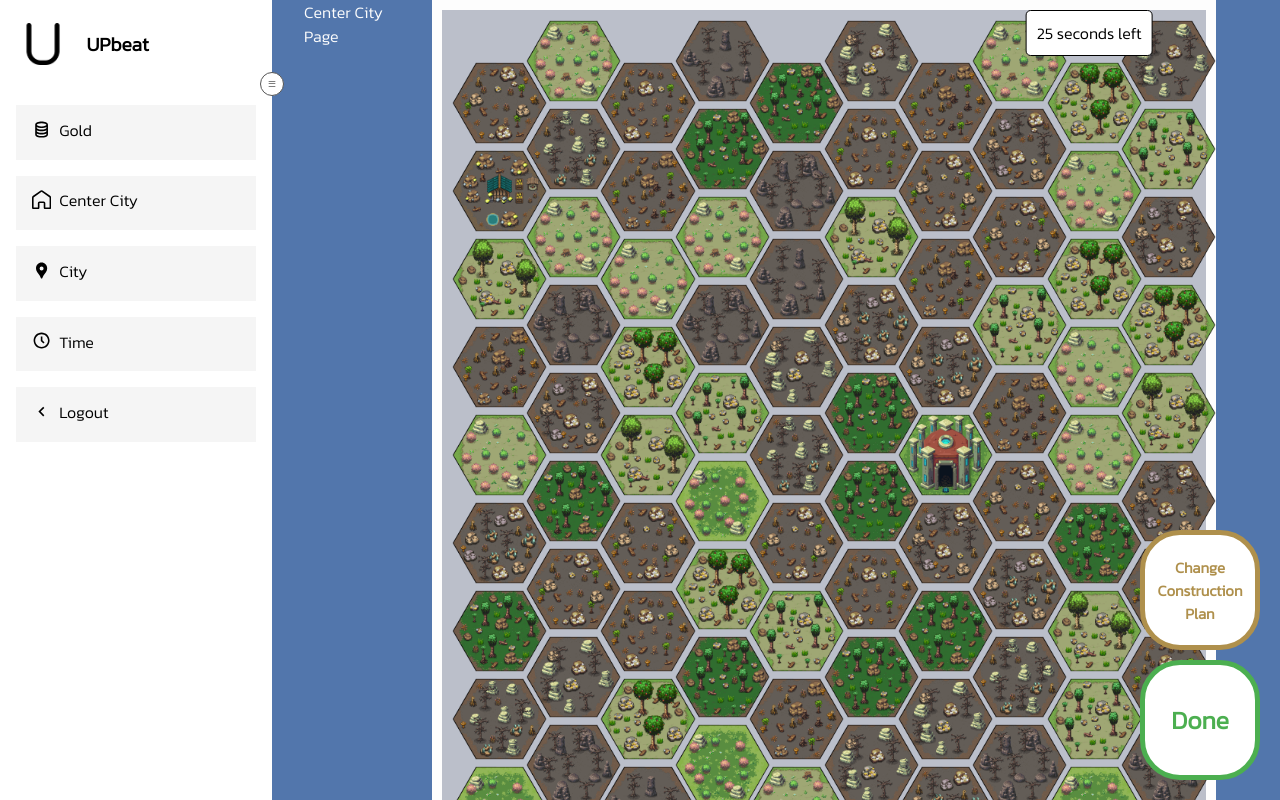
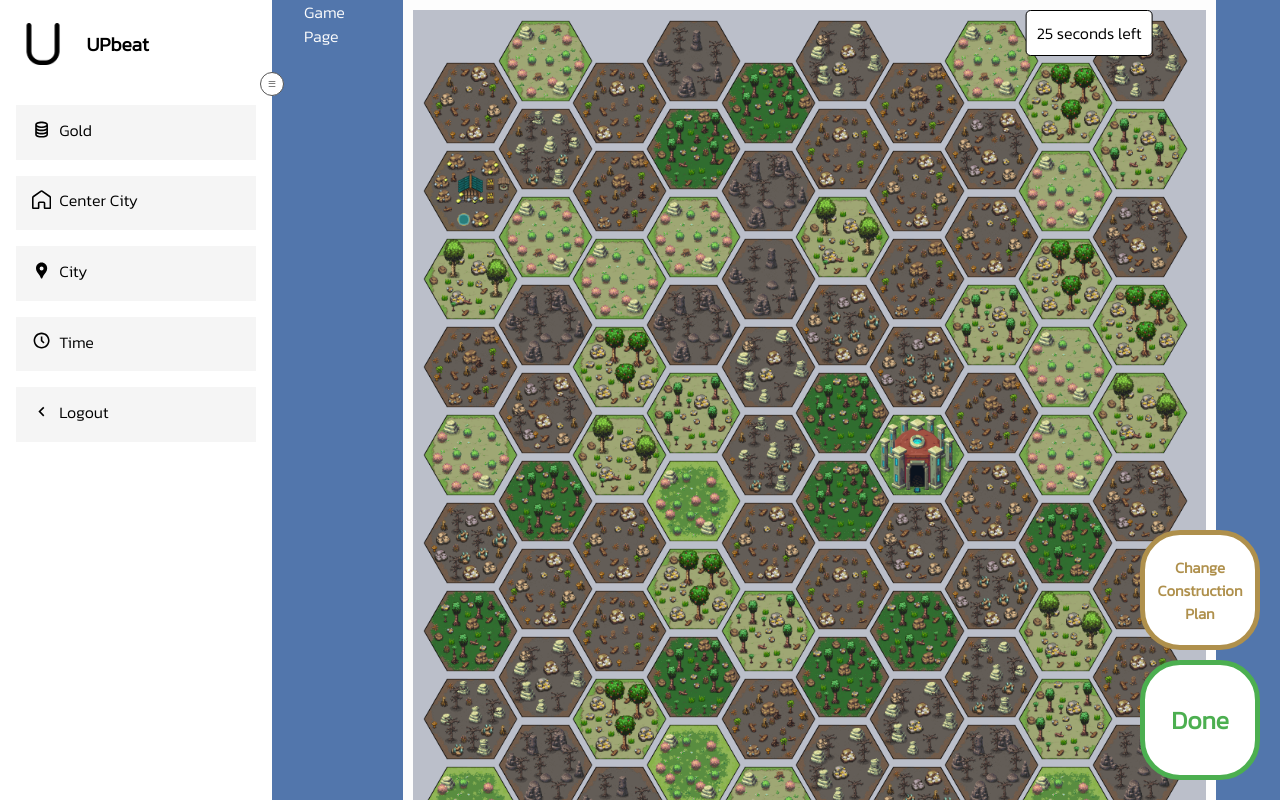
Before and after one commit to Kitanonsan/UPBEAT, a Next.js app in the folder front-end/game/: page /Game in a window 1280 px wide. Shown: the top 800 px of the page. Built offline with nearby package versions, Linux system fonts and the light colour scheme.

Commit message:
Rename game page

```diff
--- a/front-end/game/src/pages/Game.jsx
+++ b/front-end/game/src/pages/Game.jsx
@@ -5,7 +5,7 @@ import Frame from "../components/frame";
 export default function Home() {
   return (
     <BaseLayout>
-      <div>Center City Page</div>
+      <div>Game Page</div>
       <Frame>
         <Hexgrid />
       </Frame>
```
